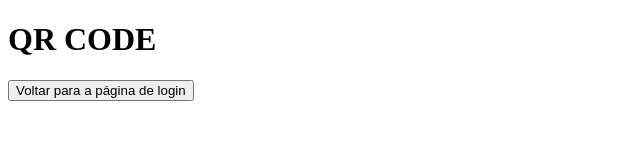
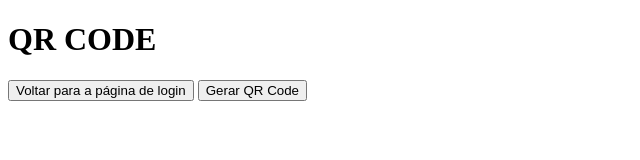
Before and after one commit to johnatanSO/electron, an Electron app: page src/renderers/qrcode/index.html in a window 1280 px wide. Shown: the whole page, without its empty margins (0-640 px from the left). Drawn offline with Linux system fonts and the light colour scheme.

Commit message:
:sparkles: [FEAT] - Melhorando código.

```diff
--- a/src/renderers/qrcode/index.html
+++ b/src/renderers/qrcode/index.html
@@ -11,6 +11,10 @@
 
   <button onclick="backPage()">Voltar para a página de login</button>
 
+  <button onclick="onConnectWa()">Gerar QR Code</button>
+
+  <img id="qrcodeImage" />
+
   <script src="./index.js"></script>
 
 </body>
--- a/src/renderers/qrcode/index.js
+++ b/src/renderers/qrcode/index.js
@@ -1,3 +1,8 @@
+const qrcode = require('qrcode')
+const { useMultiFileAuthState, default: makeWASocket, DisconnectReason } = require("@whiskeysockets/baileys")
+
+const qrcodeImage = document.getElementById('qrcodeImage')
+
 function backPage() {
   console.log('redirecionando para a página de LOGIN')
 
@@ -5,3 +10,46 @@ function backPage() {
   anchor.setAttribute('href', '../login/index.html')
   anchor.click()
 }
+
+async function onConnectWa() {
+  const { state, saveCreds } = await useMultiFileAuthState('./auth_keys')
+
+  const sock = makeWASocket({
+    printQRInTerminal: false,
+    auth: state
+  })
+
+  sock.ev.on('connection.update', (update) => {
+    const { connection, lastDisconnect, qr } = update
+
+    if (qr) {
+
+      var opts = {
+        errorCorrectionLevel: 'H',
+        type: 'image/jpeg',
+        scale: 15,
+        margin: 1,
+        color: {
+          dark:"#010599FF",
+          light:"#FFBF60FF"
+        }
+      }
+
+      qrcode.toDataURL('generate code', opts, (err, url) => {
+        console.log('url', url)
+        qrcodeImage.setAttribute('src', url)
+      })
+    }
+
+    if (connection === 'close') {
+      const shouldReconnect = lastDisconnect.error?.output?.statusCode !== DisconnectReason.loggedOut
+      console.log('connection closed due to ', lastDisconnect.error, ', reconnecting ', shouldReconnect)
+      // reconnect if not logged out
+      if(shouldReconnect) {
+        onConnectWa()
+      }
+    }
+  })
+
+  sock.ev.on('creds.update', saveCreds)
+}
```
